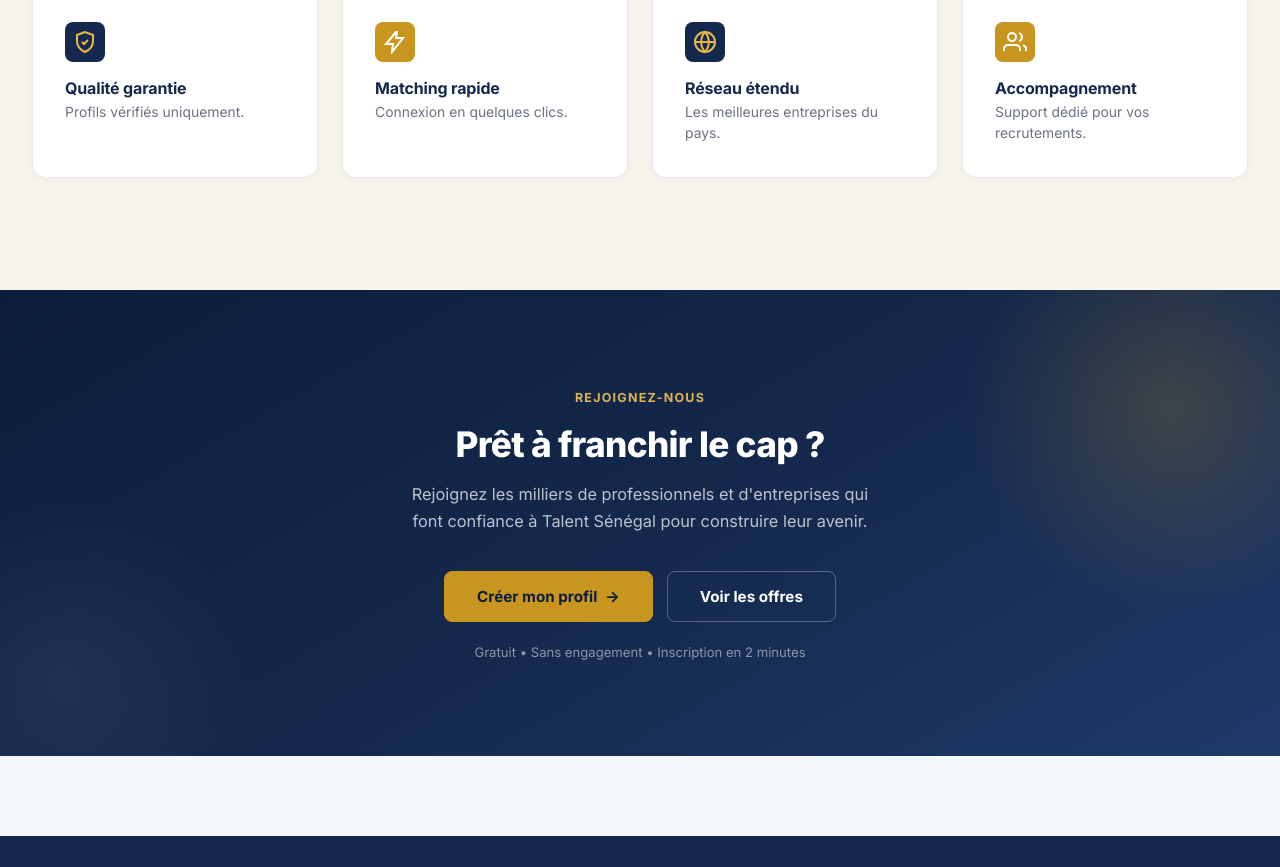
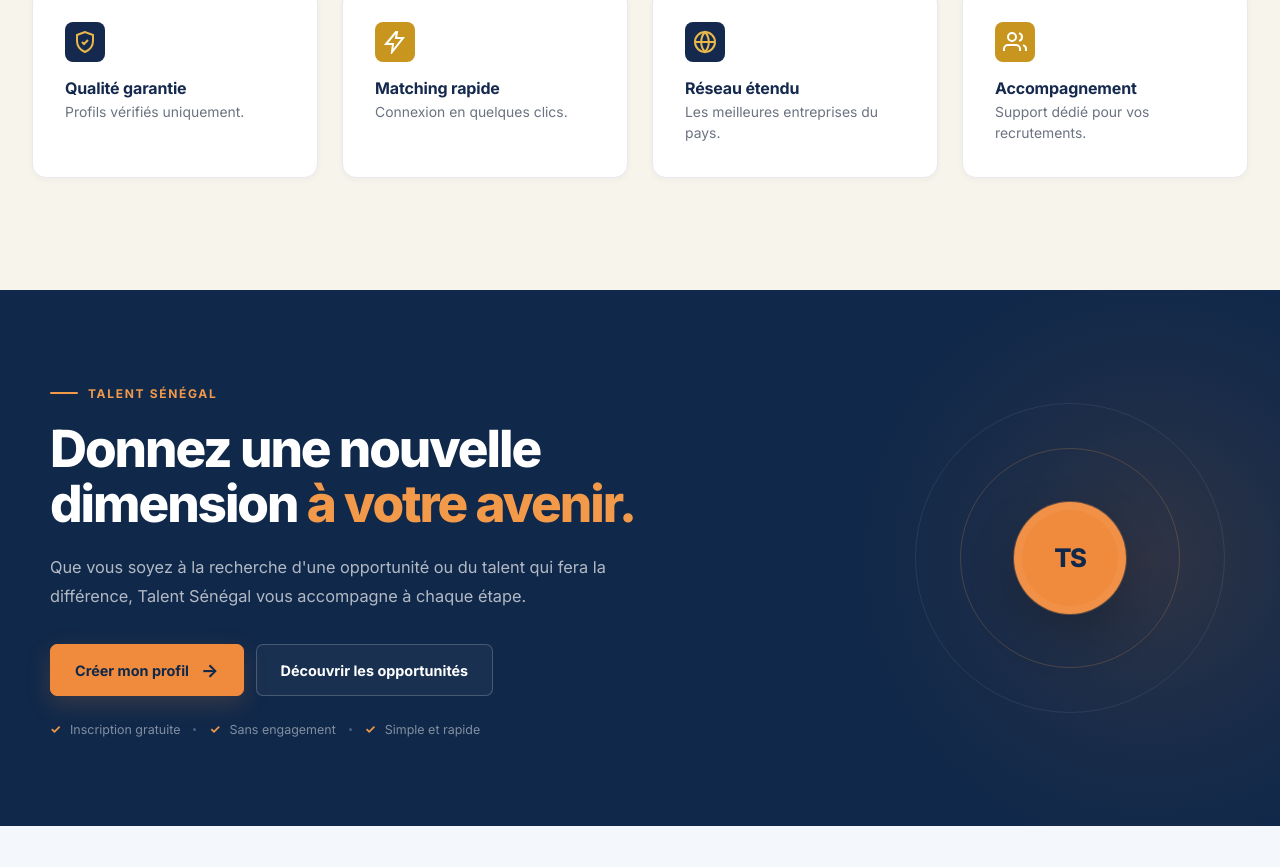
Before and after one commit to Christian190300/teranga-frontend, a React (Vite) app: page / in a window 1280 px wide. Shown: the part 1173-2040 px from the top of the page. Built offline with nearby package versions, Linux system fonts and the light colour scheme; no server answers.

Commit message:
home page

```diff
--- a/src/components/home/FinalCTA.tsx
+++ b/src/components/home/FinalCTA.tsx
@@ -4,28 +4,62 @@
 export function FinalCTA() {
     return (
         <section className="final-cta">
-            <div className="final-cta__glow final-cta__glow--1" aria-hidden="true" />
-            <div className="final-cta__glow final-cta__glow--2" aria-hidden="true" />
+            <div className="final-cta__container">
+                <div className="final-cta__content">
+                    <span className="final-cta__eyebrow">
+                        <span className="final-cta__eyebrow-line" />
+                        Talent Sénégal
+                    </span>
 
-            <div className="final-cta__container">
-                <span className="final-cta__eyebrow">Rejoignez-nous</span>
-                <h2 className="final-cta__title">Prêt à franchir le cap ?</h2>
-                <p className="final-cta__text">
-                    Rejoignez les milliers de professionnels et d'entreprises qui font confiance à Talent Sénégal
-                    pour construire leur avenir.
-                </p>
+                    <h2 className="final-cta__title">
+                        Donnez une nouvelle dimension
+                        <span> à votre avenir.</span>
+                    </h2>
 
-                <div className="final-cta__actions">
-                    <Link to="/inscription?role=candidat" className="final-cta__btn final-cta__btn--gold">
-                        Créer mon profil
-                        <span aria-hidden="true">→</span>
-                    </Link>
-                    <Link to="/offres" className="final-cta__btn final-cta__btn--outline">
-                        Voir les offres
-                    </Link>
+                    <p className="final-cta__text">
+                        Que vous soyez à la recherche d'une opportunité ou du
+                        talent qui fera la différence, Talent Sénégal vous
+                        accompagne à chaque étape.
+                    </p>
+
+                    <div className="final-cta__actions">
+                        <Link
+                            to="/inscription?role=candidat"
+                            className="final-cta__btn final-cta__btn--primary"
+                        >
+                            <span>Créer mon profil</span>
+                            <span className="final-cta__btn-icon" aria-hidden="true">
+                                →
+                            </span>
+                        </Link>
+
+                        <Link
+                            to="/offres"
+                            className="final-cta__btn final-cta__btn--secondary"
+                        >
+                            Découvrir les opportunités
+                        </Link>
+                    </div>
+
+                    <div className="final-cta__trust">
+                        <span>✓</span>
+                        Inscription gratuite
+                        <span className="final-cta__separator" />
+                        <span>✓</span>
+                        Sans engagement
+                        <span className="final-cta__separator" />
+                        <span>✓</span>
+                        Simple et rapide
+                    </div>
                 </div>
 
-                <p className="final-cta__note">Gratuit • Sans engagement • Inscription en 2 minutes</p>
+                <div className="final-cta__visual" aria-hidden="true">
+                    <div className="final-cta__circle final-cta__circle--outer" />
+                    <div className="final-cta__circle final-cta__circle--middle" />
+                    <div className="final-cta__circle final-cta__circle--inner">
+                        <span>TS</span>
+                    </div>
+                </div>
             </div>
         </section>
     );
--- a/src/components/home/finalCta.css
+++ b/src/components/home/finalCta.css
@@ -1,137 +1,349 @@
 .final-cta {
     position: relative;
     overflow: hidden;
-    background: linear-gradient(150deg, #0b1d3a 0%, #14294d 55%, #1e3a6b 100%);
-    padding: 96px 24px;
-    text-align: center;
+    background: #10284a;
+    padding: 88px 24px;
+    isolation: isolate;
 }
 
-.final-cta__glow {
+.final-cta::before {
+    content: "";
     position: absolute;
-    border-radius: 50%;
-    pointer-events: none;
+    inset: 0;
+    background:
+            linear-gradient(
+                    90deg,
+                    rgba(16, 40, 74, 1) 0%,
+                    rgba(16, 40, 74, 0.98) 48%,
+                    rgba(16, 40, 74, 0.88) 100%
+            );
+    z-index: -2;
 }
 
-.final-cta__glow--1 {
-    top: -20%;
-    right: -8%;
-    width: 420px;
-    height: 420px;
-    background: radial-gradient(circle, rgba(200, 149, 30, 0.22) 0%, transparent 70%);
-}
-
-.final-cta__glow--2 {
-    bottom: -25%;
-    left: -10%;
-    width: 380px;
-    height: 380px;
-    background: radial-gradient(circle, rgba(255, 255, 255, 0.06) 0%, transparent 70%);
+.final-cta::after {
+    content: "";
+    position: absolute;
+    width: 620px;
+    height: 620px;
+    right: -180px;
+    top: 50%;
+    transform: translateY(-50%);
+    border-radius: 50%;
+    background: radial-gradient(
+            circle,
+            rgba(239, 126, 34, 0.14) 0%,
+            rgba(239, 126, 34, 0.04) 42%,
+            transparent 70%
+    );
+    pointer-events: none;
+    z-index: -1;
 }
 
 .final-cta__container {
     position: relative;
-    max-width: 640px;
+    max-width: 1180px;
+    min-height: 360px;
     margin: 0 auto;
+    display: flex;
+    align-items: center;
+    justify-content: space-between;
+    gap: 80px;
+}
+
+.final-cta__content {
+    max-width: 720px;
 }
 
 .final-cta__eyebrow {
-    display: inline-block;
-    font-family: 'Inter', -apple-system, sans-serif;
-    font-size: 0.78rem;
+    display: inline-flex;
+    align-items: center;
+    gap: 10px;
+    margin-bottom: 20px;
+
+    font-family: "Inter", -apple-system, BlinkMacSystemFont, sans-serif;
+    font-size: 0.75rem;
     font-weight: 700;
-    letter-spacing: 0.1em;
+    letter-spacing: 0.14em;
     text-transform: uppercase;
-    color: #e0b352;
-    margin-bottom: 18px;
+    color: #f29a4a;
+}
+
+.final-cta__eyebrow-line {
+    width: 28px;
+    height: 2px;
+    background: #f29a4a;
+    border-radius: 999px;
 }
 
 .final-cta__title {
-    font-family: 'Inter', -apple-system, sans-serif;
-    font-size: 2.2rem;
+    max-width: 680px;
+    margin: 0 0 22px;
+
+    font-family: "Inter", -apple-system, BlinkMacSystemFont, sans-serif;
+    font-size: clamp(2.4rem, 4vw, 3.7rem);
     font-weight: 800;
-    color: white;
-    letter-spacing: -0.02em;
-    margin: 0 0 16px;
-    line-height: 1.2;
+    line-height: 1.08;
+    letter-spacing: -0.04em;
+    color: #ffffff;
+}
+
+.final-cta__title span {
+    color: #f29a4a;
 }
 
 .final-cta__text {
-    font-family: 'Inter', -apple-system, sans-serif;
+    max-width: 610px;
+    margin: 0 0 34px;
+
+    font-family: "Inter", -apple-system, BlinkMacSystemFont, sans-serif;
     font-size: 1.02rem;
-    color: rgba(255, 255, 255, 0.72);
-    line-height: 1.65;
-    max-width: 480px;
-    margin: 0 auto 36px;
+    line-height: 1.75;
+    color: rgba(255, 255, 255, 0.68);
 }
 
 .final-cta__actions {
     display: flex;
     align-items: center;
-    justify-content: center;
-    gap: 14px;
+    gap: 12px;
     flex-wrap: wrap;
-    margin-bottom: 22px;
+    margin-bottom: 26px;
 }
 
 .final-cta__btn {
+    min-height: 52px;
     display: inline-flex;
     align-items: center;
-    gap: 8px;
-    padding: 15px 32px;
-    border-radius: 8px;
-    font-family: 'Inter', -apple-system, sans-serif;
-    font-size: 0.95rem;
+    justify-content: center;
+    gap: 12px;
+
+    padding: 0 24px;
+    border-radius: 7px;
+
+    font-family: "Inter", -apple-system, BlinkMacSystemFont, sans-serif;
+    font-size: 0.9rem;
     font-weight: 700;
     text-decoration: none;
-    transition: background 0.15s ease, transform 0.15s ease, border-color 0.15s ease;
     white-space: nowrap;
+
+    transition:
+            transform 0.2s ease,
+            background 0.2s ease,
+            border-color 0.2s ease,
+            box-shadow 0.2s ease;
 }
 
-.final-cta__btn--gold {
-    background: #c8951e;
-    color: #0b1d3a;
-    border: 1.5px solid #c8951e;
+.final-cta__btn--primary {
+    background: #f08a3c;
+    color: #10284a;
+    border: 1px solid #f08a3c;
+    box-shadow: 0 8px 24px rgba(240, 138, 60, 0.18);
 }
 
-.final-cta__btn--gold:hover {
-    background: #e0b352;
-    border-color: #e0b352;
-    transform: translateY(-1px);
+.final-cta__btn--primary:hover {
+    background: #f59d59;
+    border-color: #f59d59;
+    transform: translateY(-2px);
+    box-shadow: 0 12px 28px rgba(240, 138, 60, 0.25);
 }
 
-.final-cta__btn--outline {
-    background: transparent;
-    color: white;
-    border: 1.5px solid rgba(255, 255, 255, 0.28);
+.final-cta__btn-icon {
+    font-size: 1.15rem;
+    line-height: 1;
+    transition: transform 0.2s ease;
 }
 
-.final-cta__btn--outline:hover {
-    background: rgba(255, 255, 255, 0.08);
-    border-color: rgba(255, 255, 255, 0.5);
+.final-cta__btn--primary:hover .final-cta__btn-icon {
+    transform: translateX(4px);
 }
 
-.final-cta__note {
-    font-family: 'Inter', -apple-system, sans-serif;
-    font-size: 0.82rem;
-    color: rgba(255, 255, 255, 0.5);
-    margin: 0;
+.final-cta__btn--secondary {
+    color: #ffffff;
+    background: rgba(255, 255, 255, 0.04);
+    border: 1px solid rgba(255, 255, 255, 0.2);
 }
 
-@media (max-width: 560px) {
+.final-cta__btn--secondary:hover {
+    background: rgba(255, 255, 255, 0.09);
+    border-color: rgba(255, 255, 255, 0.38);
+    transform: translateY(-2px);
+}
+
+.final-cta__trust {
+    display: flex;
+    align-items: center;
+    flex-wrap: wrap;
+    gap: 9px;
+
+    font-family: "Inter", -apple-system, BlinkMacSystemFont, sans-serif;
+    font-size: 0.78rem;
+    color: rgba(255, 255, 255, 0.48);
+}
+
+.final-cta__trust > span:not(.final-cta__separator) {
+    color: #f29a4a;
+    font-weight: 700;
+}
+
+.final-cta__separator {
+    width: 3px;
+    height: 3px;
+    border-radius: 50%;
+    background: rgba(255, 255, 255, 0.25);
+    margin: 0 4px;
+}
+
+/* ------------------------------------------------------------------
+   ÉLÉMENT VISUEL
+------------------------------------------------------------------- */
+
+.final-cta__visual {
+    position: relative;
+    flex: 0 0 320px;
+    width: 320px;
+    height: 320px;
+    display: flex;
+    align-items: center;
+    justify-content: center;
+}
+
+.final-cta__circle {
+    position: absolute;
+    border-radius: 50%;
+}
+
+.final-cta__circle--outer {
+    width: 310px;
+    height: 310px;
+    border: 1px solid rgba(255, 255, 255, 0.08);
+}
+
+.final-cta__circle--middle {
+    width: 220px;
+    height: 220px;
+    border: 1px solid rgba(242, 154, 74, 0.22);
+}
+
+.final-cta__circle--inner {
+    width: 112px;
+    height: 112px;
+
+    display: flex;
+    align-items: center;
+    justify-content: center;
+
+    background: #f08a3c;
+    border: 8px solid rgba(255, 255, 255, 0.06);
+
+    box-shadow:
+            0 0 0 1px rgba(242, 154, 74, 0.3),
+            0 20px 50px rgba(0, 0, 0, 0.2);
+}
+
+.final-cta__circle--inner span {
+    font-family: "Inter", -apple-system, BlinkMacSystemFont, sans-serif;
+    font-size: 1.6rem;
+    font-weight: 900;
+    letter-spacing: -0.05em;
+    color: #10284a;
+}
+
+/* ------------------------------------------------------------------
+   RESPONSIVE
+------------------------------------------------------------------- */
+
+@media (max-width: 900px) {
     .final-cta {
-        padding: 72px 20px;
+        padding: 72px 24px;
+    }
+
+    .final-cta__container {
+        min-height: auto;
+        gap: 40px;
+    }
+
+    .final-cta__visual {
+        flex: 0 0 220px;
+        width: 220px;
+        height: 220px;
+    }
+
+    .final-cta__circle--outer {
+        width: 210px;
+        height: 210px;
+    }
+
+    .final-cta__circle--middle {
+        width: 150px;
+        height: 150px;
+    }
+
+    .final-cta__circle--inner {
+        width: 82px;
+        height: 82px;
+    }
+
+    .final-cta__circle--inner span {
+        font-size: 1.2rem;
+    }
+}
+
+@media (max-width: 700px) {
+    .final-cta {
+        padding: 64px 20px;
+    }
+
+    .final-cta__container {
+        display: block;
+    }
+
+    .final-cta__content {
+        max-width: 100%;
+        text-align: center;
+    }
+
+    .final-cta__eyebrow {
+        justify-content: center;
     }
 
     .final-cta__title {
-        font-size: 1.7rem;
+        font-size: clamp(2rem, 8vw, 2.7rem);
+    }
+
+    .final-cta__text {
+        margin-left: auto;
+        margin-right: auto;
+        font-size: 0.95rem;
     }
 
     .final-cta__actions {
+        justify-content: center;
+    }
+
+    .final-cta__trust {
+        justify-content: center;
+    }
+
+    .final-cta__visual {
+        display: none;
+    }
+}
+
+@media (max-width: 480px) {
+    .final-cta__actions {
         flex-direction: column;
-        align-items: stretch;
+        width: 100%;
     }
 
     .final-cta__btn {
-        justify-content: center;
+        width: 100%;
+    }
+
+    .final-cta__trust {
+        gap: 7px;
+        line-height: 1.8;
+    }
+
+    .final-cta__separator {
+        display: none;
     }
 }
```
